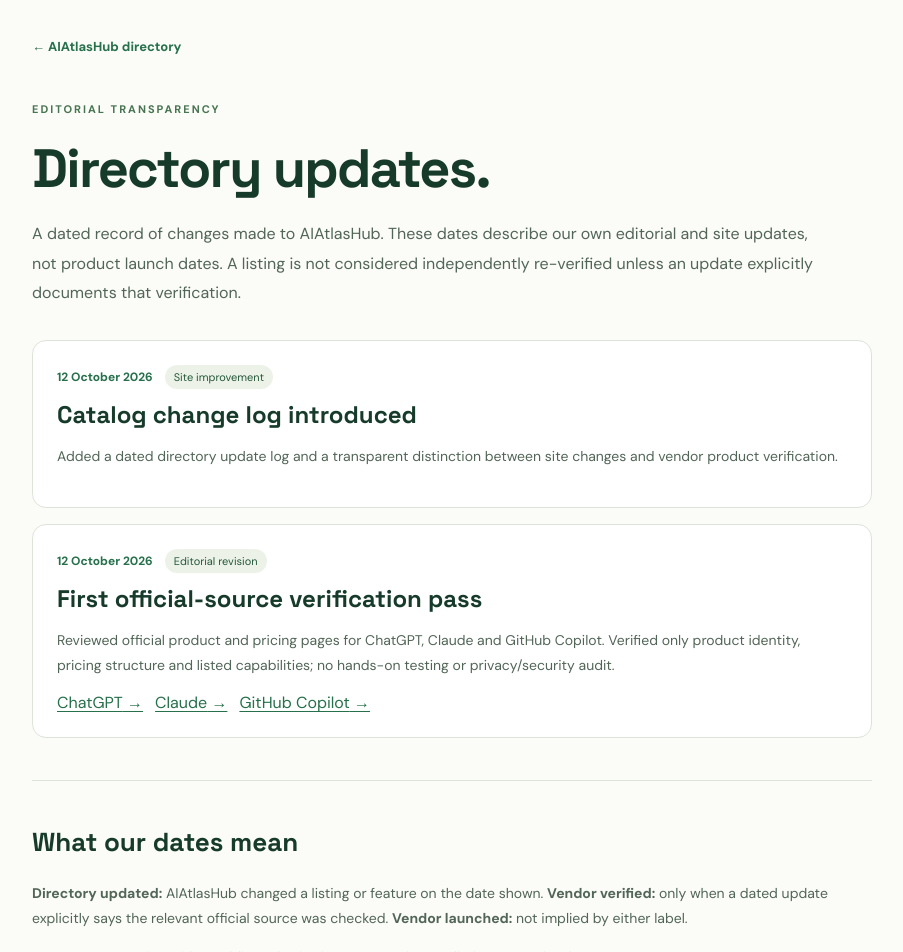
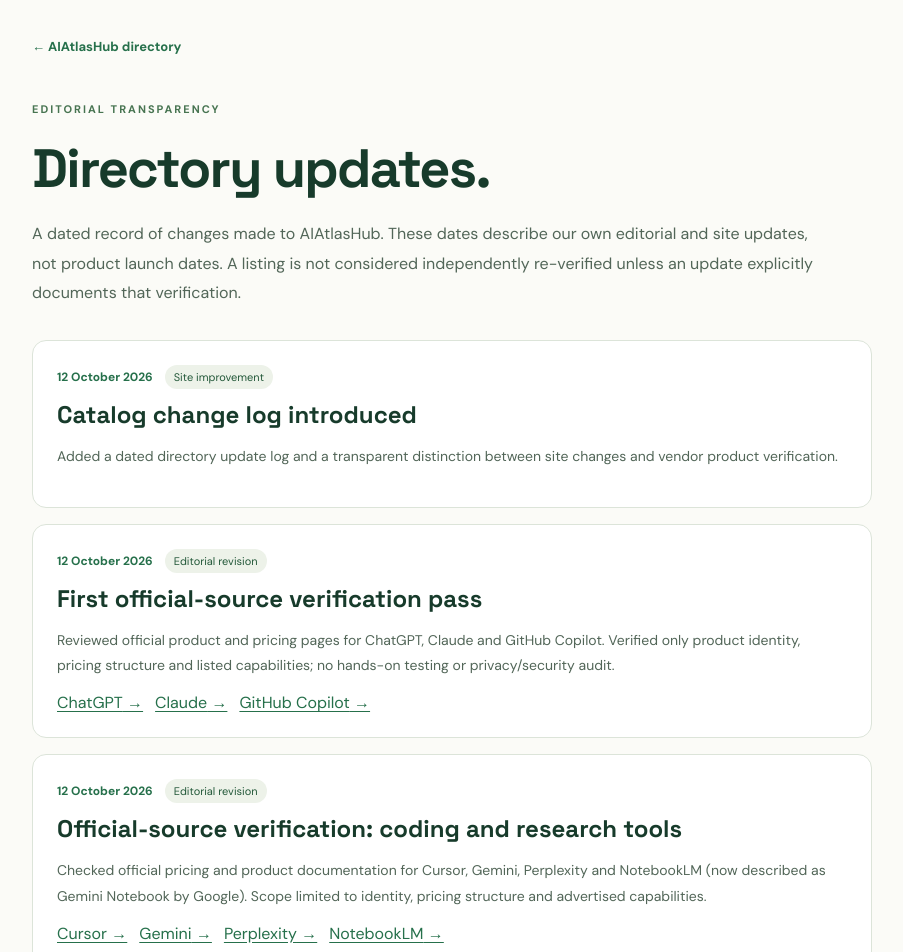
Before and after one commit to rajat-ray/AIAtlasHub, a Next.js app: page /updates in a window 1280 px wide. Shown: the top 952 px of the page, without its empty margins (28-931 px from the left). Built offline with nearby package versions, Linux system fonts and the light colour scheme; no server answers.

Commit message:
Verify Cursor Gemini Perplexity and NotebookLM against official sources

```diff
--- a/data/catalog-updates.ts
+++ b/data/catalog-updates.ts
@@ -24,6 +24,13 @@ export const catalogUpdates:CatalogUpdate[]=[
   summary:'Reviewed official product and pricing pages for ChatGPT, Claude and GitHub Copilot. Verified only product identity, pricing structure and listed capabilities; no hands-on testing or privacy/security audit.',
   toolNames:['ChatGPT','Claude','GitHub Copilot'],
   kind:'editorial'
+ },
+ {
+  date:'2026-10-12',
+  title:'Official-source verification: coding and research tools',
+  summary:'Checked official pricing and product documentation for Cursor, Gemini, Perplexity and NotebookLM (now described as Gemini Notebook by Google). Scope limited to identity, pricing structure and advertised capabilities.',
+  toolNames:['Cursor','Gemini','Perplexity','NotebookLM'],
+  kind:'editorial'
  }
 ];
 export const catalogUpdateDate=(name:string)=>catalogUpdates.find(entry=>entry.toolNames.includes(name))?.date;
@@ -38,6 +45,11 @@ export type ToolVerification={
  note:string;
 };
 export const toolVerifications:Record<string,ToolVerification>={
+ 'Cursor':{checkedOn:'2026-10-12',sourceUrls:['https://cursor.com/pricing','https://prod.cursor.com/docs/models-and-pricing'],scope:['identity','pricing','capabilities'],note:'Official pricing and model documentation checked: Hobby free, individual paid plans and team plans; AI coding, agent features and model usage pools described. Prices and limits may vary by region and plan. No independent performance or security testing.'},
+ 'Gemini':{checkedOn:'2026-10-12',sourceUrls:['https://gemini.google/sg/subscriptions/?hl=en'],scope:['identity','pricing','capabilities'],note:'Google Singapore subscription page checked for Free, AI Plus, AI Pro and AI Ultra tiers, and advertised Gemini app features. Prices are regional and usage limits change; no privacy or security audit.'},
+ 'Perplexity':{checkedOn:'2026-10-12',sourceUrls:['https://www.perplexity.ai/help-center/en/articles/11187416-which-perplexity-subscription-plan-is-right-for-you','https://www.perplexity.ai/hub'],scope:['identity','pricing','capabilities'],note:'Official help center and product page checked for Standard (Free), Pro, Max and enterprise options, research and source-backed search features. Subscription limits and availability vary; no privacy or security audit.'},
+ 'NotebookLM':{checkedOn:'2026-10-12',sourceUrls:['https://support.google.com/gemininotebook/answer/16213268?hl=en'],scope:['identity','pricing','capabilities'],note:'Official Google help page checked for free Standard notebook access and expanded limits through Google AI plans and eligible Workspace plans. Google now labels the product Gemini Notebook in its documentation. No independent data-handling or security audit.'},
+
  'ChatGPT':{
   checkedOn:'2026-10-12',
   sourceUrls:['https://chatgpt.com/pricing/'],
```
